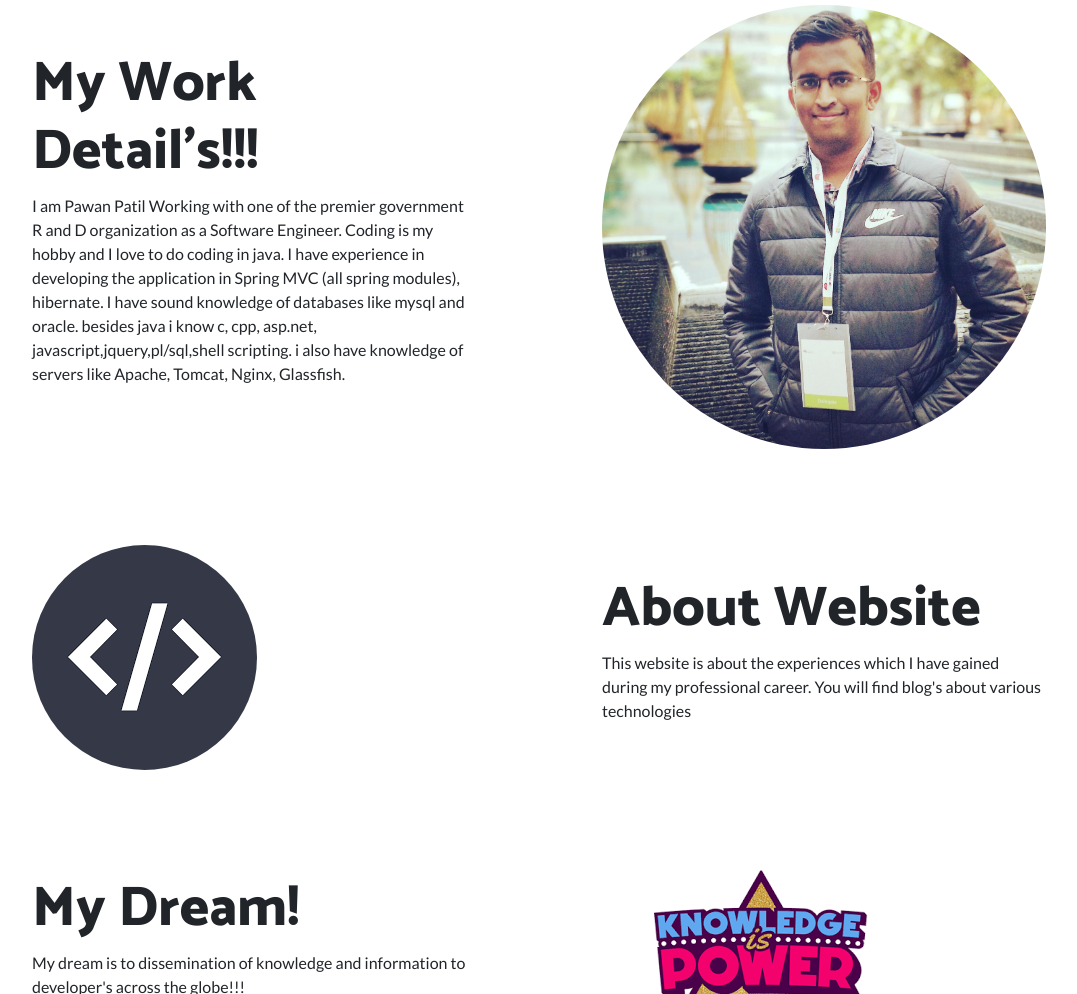
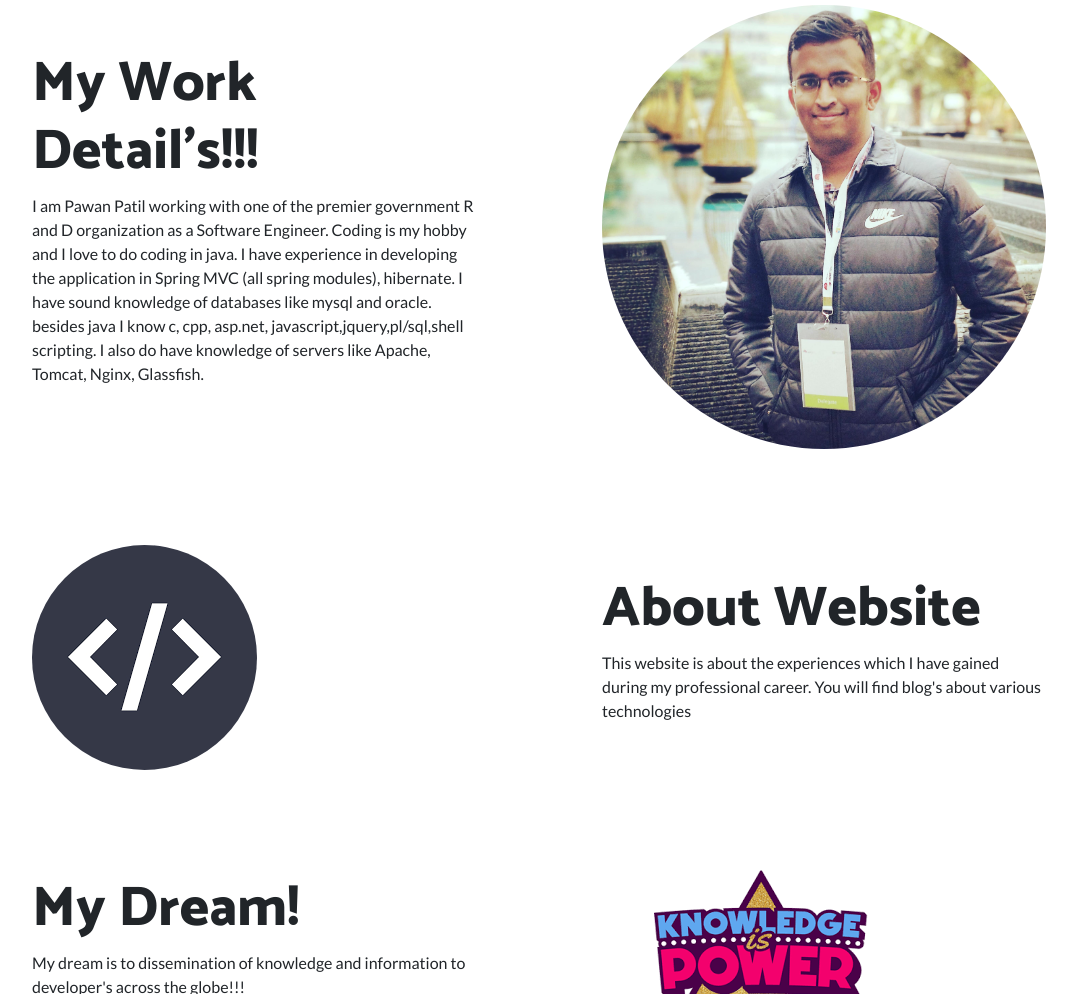
Before and after one commit to pawanpatil11/code-blog, a website: page public/index.html in a window 1280 px wide. Shown: the part 730-1724 px from the top of the page, without its empty margins (101-1178 px from the left). Drawn offline with Linux system fonts and the light colour scheme.

Commit message:
Update index.html

```diff
--- a/public/index.html
+++ b/public/index.html
@@ -69,7 +69,7 @@
           <div class="col-lg-6 order-lg-1">
             <div class="p-5">
               <h2 class="display-4">My Work Detail's!!!</h2>
-              <p>I am Pawan Patil Working with one of the premier government R and D organization as a Software Engineer. Coding is my hobby and I love to do coding in java. I have experience in developing the application in Spring MVC (all spring modules), hibernate. I have sound knowledge of databases like mysql and oracle. besides java i know c, cpp, asp.net, javascript,jquery,pl/sql,shell scripting. i also have knowledge of servers like Apache, Tomcat, Nginx, Glassfish.</p>
+              <p>I am Pawan Patil working with one of the premier government R and D organization as a Software Engineer. Coding is my hobby and I love to do coding in java. I have experience in developing the application in Spring MVC (all spring modules), hibernate. I have sound knowledge of databases like mysql and oracle. besides java I know c, cpp, asp.net, javascript,jquery,pl/sql,shell scripting. I also do have knowledge of servers like Apache, Tomcat, Nginx, Glassfish.</p>
             </div>
           </div>
         </div>
```
